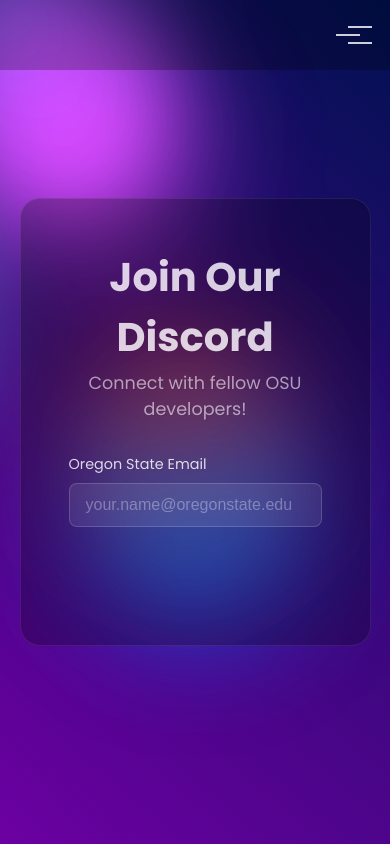
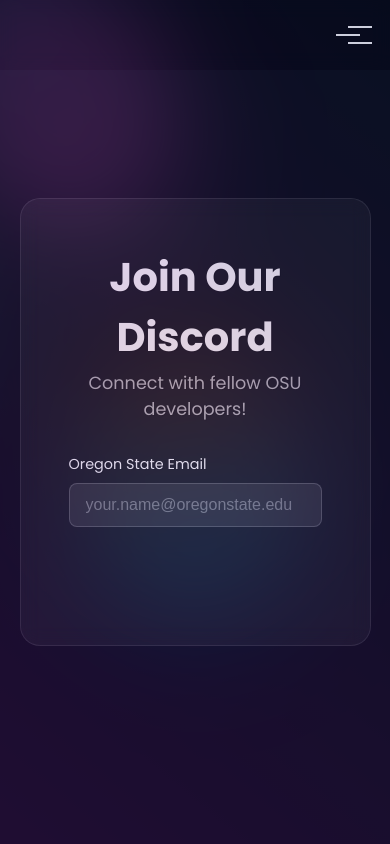
Before and after one commit to maikopruett/osudev-club, a React (Vite) app: page /join-us in a window 390 px wide. Built offline with nearby package versions, Linux system fonts and the light colour scheme; a web font is replaced by a local one.

Commit message:
Update Joinus.css

```diff
--- a/src/components/Pages/Joinus/Joinus.css
+++ b/src/components/Pages/Joinus/Joinus.css
@@ -2,12 +2,11 @@
 
 /* Container */
 .joinus-container {
-    min-height: 100vh;
     display: flex;
     align-items: center;
     justify-content: center;
-    padding: 1rem;
-    position: relative;
+    width: 100dvw;
+    height: 100dvh;
     overflow: hidden;
 }
 
@@ -141,13 +140,16 @@
 
 /* Mobile styles */
 @media (max-width: 768px) {
-    .joinus-container {
-        width: 100dvw;
-        height: 100dvh;
+
+    .joinus-container{
+        background: #0d1117;
     }
 
     .joinus-card {
         width: 90dvw;
+        background: rgba(255, 255, 255, 0.05);
+        backdrop-filter: blur(10px);
+        border: 1px solid rgba(255, 255, 255, 0.1);
     }
 
     .joinus-form {
```
